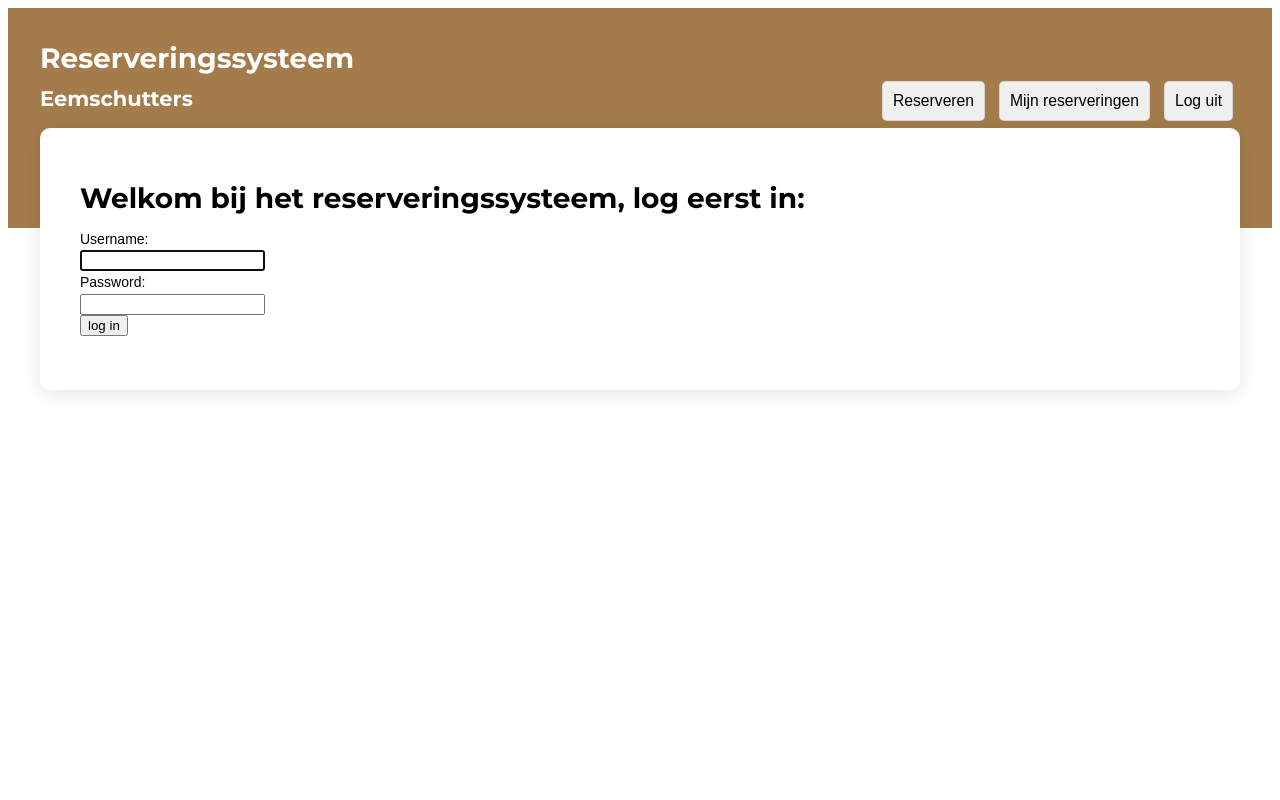
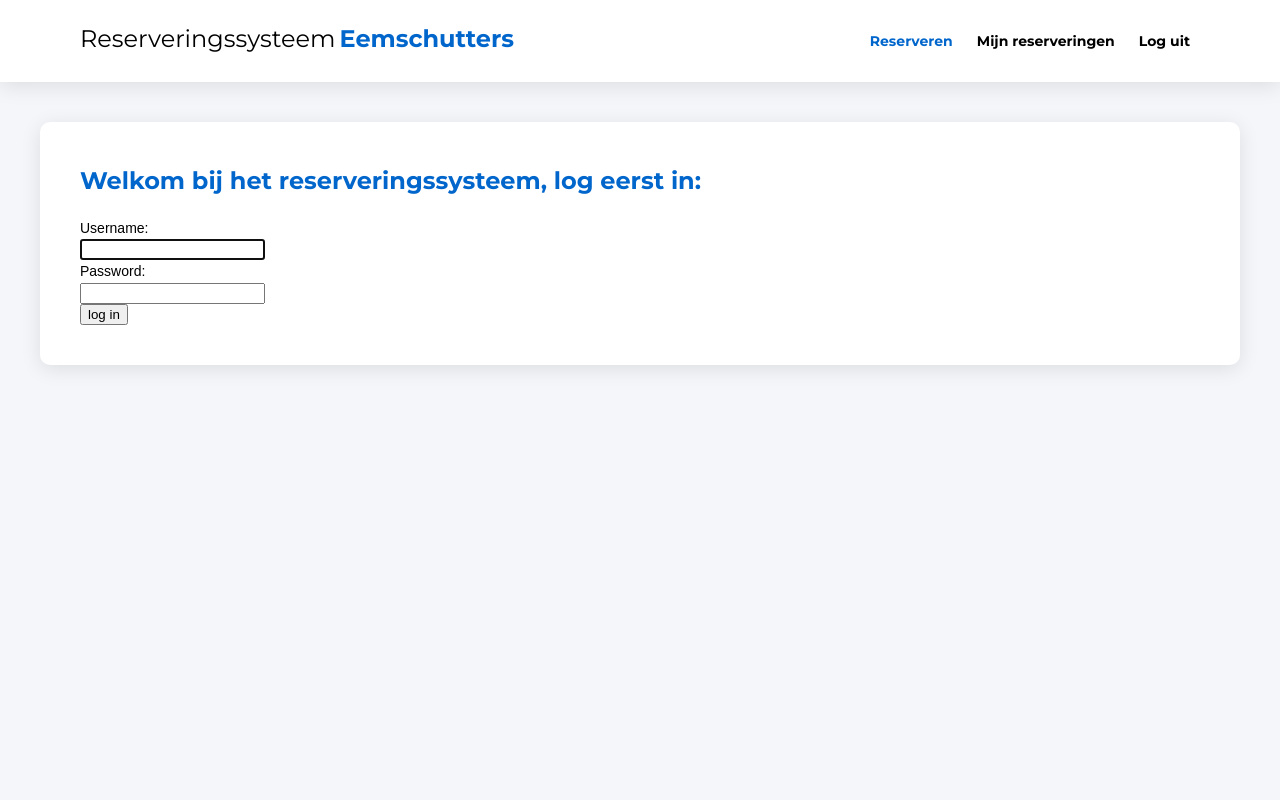
Before and after one commit to Swendude/Reserveringssysteem-Eemschutters, a Django app: page /login/ in a window 1280 px wide. Run offline with Django 3.2, Linux system fonts and the light colour scheme; the visitor is signed in with stand-in values (Sample User, id 1).

Commit message:
Vernieuwde layout.

```diff
--- a/reserveringen/static/reserveringen/style.css
+++ b/reserveringen/static/reserveringen/style.css
@@ -1,137 +1,183 @@
+/* CSS Reset */
+html, body, div, span, applet, object, iframe, h1, h2, h3, h4, h5, h6, p, blockquote, pre, a, abbr, acronym, address, big, cite, code, del, dfn, em, img, ins, kbd, q, s, samp, small, strike, strong, sub, sup, tt, var, b, u, i, center, dl, dt, dd, ol, ul, li, fieldset, form, label, legend, table, caption, tbody, tfoot, thead, tr, th, td, article, aside, canvas, details, embed, figure, figcaption, footer, header, hgroup, menu, nav, output, ruby, section, summary, time, mark, audio, video {
+  margin: 0;
+  padding: 0;
+  border: 0;
+  font-size: 100%;
+  font: inherit;
+  vertical-align: baseline; }
 
+/* HTML5 display-role reset for older browsers */
+article, aside, details, figcaption, figure, footer, header, hgroup, menu, nav, section {
+  display: block; }
+
+body {
+  line-height: 1; }
+
+ol, ul {
+  list-style: none; }
+
+blockquote, q {
+  quotes: none; }
+
+blockquote:before, blockquote:after {
+  content: '';
+  content: none; }
+
+q:before, q:after {
+  content: '';
+  content: none; }
+
+table {
+  border-collapse: collapse;
+  border-spacing: 0; }
+
+/* CSS Reset Einde */
 body {
   font-family: Arial, Helvetica, sans-serif;
   color: #000000;
   -moz-osx-font-smoothing: grayscale;
   -webkit-font-smoothing: antialiased;
-            line-height:1.6em;
-            font-size:14px;
-        }
-
+  line-height: 1.6em;
+  font-size: 14px;
+  background: #F5F6FA; }
 
 table,
 th,
 td {
-            border: 1px solid black;
-        }
+  border: 1px solid black; }
 
 h1,
 h2,
 h3,
 h4 {
-            font-family: 'Montserrat', sans-serif;
+  font-family: "Montserrat", sans-serif;
   font-weight: bold;
-        }
+  line-height: 1.6em;
+  margin-bottom: 16px; }
+
+h1 {
+  font-size: 24px;
+  color: #0066CC; }
+
+h2 {
+  font-size: 16px; }
+
 .wrapper {
   width: 100%;
-            max-width:1200px;
+  padding: 0 20px; }
+  @media (min-width: 1200px) {
+    .wrapper {
+      width: 1200px;
       margin: 0 auto;
-        }
-
-        .headerrow {
-            width: 100%;
-            display:inline-flex;
-            align-items: flex-end;
-            margin: auto;
-        }
-        .username {
-            font-weight: light;
-        }
-        /* .logo {
-            flex: 1;
-        } */
-        .menuitems {
-            flex: 1;
-            display: inline-flex;
-            justify-content: flex-end;
-
-        }
-
-        .menuitem {
-            color: #A47C4B;
-            background-color: white;
-            border: 1px solid white;
-            text-align: center;
-            padding: 5px;
-            margin: 10 15 10 5;
-        }
-
-        .userinfo {
-            display: flex;
-            flex-direction: column;
-        }
-
-
+      padding: unset; } }
 
 header {
-            height:200px;
-            background: #A47C4B;
-            padding-top:20px;
-            color:#fff;
-        }
+  min-height: 80px;
+  background: #ffffff;
+  padding: 20px 0;
+  box-sizing: border-box;
+  margin-bottom: 40px;
+  box-shadow: 0px 4px 20px rgba(0, 0, 0, 0.1); }
+  header .systeemNaam,
+  header .systeemBedrijfsnaam {
+    display: inline-block;
+    font-size: 24px;
+    font-family: "Montserrat", sans-serif;
+    font-weight: bold;
+    line-height: 1.6em; }
+  header .systeemNaam {
+    font-weight: normal; }
+  header .systeemBedrijfsnaam {
+    color: #0066CC; }
+  header .headerrow {
+    padding: 0 40px;
+    width: 100%;
+    box-sizing: border-box;
+    display: block; }
+    @media (min-width: 1200px) {
+      header .headerrow {
+        display: flex; } }
+    header .headerrow .logo,
+    header .headerrow nav {
+      flex: 50% 0 0; }
+    header .headerrow nav {
+      text-align: right;
+      font-family: "Montserrat", sans-serif;
+      font-weight: bold; }
+      header .headerrow nav a {
+        color: #000;
+        display: inline-block;
+        text-align: center;
+        text-decoration: none;
+        padding: 10px; }
+        header .headerrow nav a.actief, header .headerrow nav a:hover {
+          color: #0066CC; }
 
 .content .wrapper {
   background: #fff;
-            margin-top:-100px;
-            padding:40px;
-            box-sizing:border-box;
+  padding: 40px;
+  box-sizing: border-box;
   box-shadow: 0px 4px 20px rgba(0, 0, 0, 0.1);
-            border-radius: 10px;
-
-        }
+  border-radius: 10px; }
 
 .overzichtBanen {
-            display:block;
-            position:relative;
-        }
+  display: block;
+  position: relative; }
+  .overzichtBanen .baanRij {
+    display: flex;
+    border-bottom: 1px solid red; }
+    .overzichtBanen .baanRij .baanLabel {
+      flex: 200px 0 0;
+      display: block;
+      position: relative;
+      background-color: rgba(164, 124, 75, 0.2);
+      border-bottom: 1px solid red;
+      border-right: 1px solid red;
+      padding: 12px 0px 12px 6px; }
+    .overzichtBanen .baanRij .baanBeschikbaarheid {
+      display: flex;
+      flex: 100% 1 1;
+      position: relative; }
+      .overzichtBanen .baanRij .baanBeschikbaarheid .baanSlot {
+        flex: 100% 1 1;
+        position: relative; }
 
-        .overzichtBanen .baanRij {
-            display:flex;
-
-        }
-
-        .overzichtBanen .baanRij .baanLabel {
-            flex:200px 0 0;
-            display:block;
-            position:relative;
-            background-color: rgba(164, 124, 75, 0.2);
-            border-bottom:1px solid red;
-            border-right:1px solid red;
-            padding: 12px 0px 12px 6px;
-
-        }
-
-        .overzichtBanen .baanRij .baanBeschikbaarheid {
-            display:flex;
-            flex:100% 1 1;
-
-        }
-
-        .overzichtBanen .baanRij .baanBeschikbaarheid {
-            flex:100% 1 1;
-            position: relative;
-        }
+.dateSelector {
+  display: inline-block;
+  border: 2px solid #0066CC;
+  color: #0066CC;
+  border-radius: 5px;
+  padding: 10px;
+  font-weight: bold;
+  text-decoration: none;
+  margin-right: 10px;
+  margin-bottom: 10px; }
+  .dateSelector .icon {
+    display: inline-block;
+    margin-right: 10px; }
+  .dateSelector.active, .dateSelector:hover {
+    background: #0066CC;
+    color: #fff; }
 
 .tijdSlot {
   display: flex;
-            flex:100% 1 1;
+  flex: 100% 1 1;
   position: relative;
   border-left: 1px solid rgba(0, 0, 0, 0.1);
   border-right: 1px solid rgba(0, 0, 0, 0.1);
   border-top: 1px solid rgba(0, 0, 0, 0.1);
   justify-content: center;
-            padding: 7px;
-        }
+  padding: 7px; }
 
 .baanSlot {
   display: flex;
-            flex:100% 1 1;
+  flex: 100% 1 1;
   position: relative;
   justify-content: center;
-            border:1px solid rgba(0, 0, 0, 0.1);
+  border: 1px solid rgba(0, 0, 0, 0.1);
   border-left: 1px solid rgba(0, 0, 0, 0.1);
-            border-right: 1px solid rgba(0, 0, 0, 0.1);
-        }
+  border-right: 1px solid rgba(0, 0, 0, 0.1); }
 
 .dateButton {
   border-radius: 5px;
@@ -139,25 +185,21 @@
   padding: 10px;
   cursor: pointer;
   font-size: 1.12em;
-            border: 1px solid  rgba(0, 0, 0, 0.1);
-        }
+  border: 1px solid rgba(0, 0, 0, 0.1); }
 
 .dateButton:hover {
-            background-color: lightblue;
-        }
+  background-color: lightblue; }
 
 .dateButton.disabled {
-            color:#fff;
-            background-color:#A47C4B;
+  color: #fff;
+  background-color: #A47C4B;
   /* border: 1px solid  rgba(0, 0, 0, 1); */
-            cursor: default;
-        }
+  cursor: default; }
 
 .dateButton.self {
-            color:#fff;
-            background-color:#B6D094;
-            cursor: default;
-        }
+  color: #fff;
+  background-color: #B6D094;
+  cursor: default; }
 
 .reservering {
   margin: 10 0 10 0;
@@ -166,9 +208,8 @@
   border-radius: 10px;
   border: 1px solid black;
   display: flex;
-            justify-content: space-evenly;
-        }
+  justify-content: space-evenly; }
+
 .reserveringlabel {
   font-size: 12px;
-            color: rgba(0, 0, 0, 0.6);
-        }
+  color: rgba(0, 0, 0, 0.6); }
--- a/reserveringen/static/reserveringen/style.scss
+++ b/reserveringen/static/reserveringen/style.scss
@@ -1,5 +1,18 @@
 @import "partials/reset";
 
+// $color-primary: #6844D5;
+$color-primary: #0066CC;
+
+$color-background: #F5F6FA;
+$font-header: 'Montserrat', sans-serif;
+
+@mixin for-desktop-up {
+    @media (min-width: 1200px) { @content; }
+}
+
+@mixin dropShadow {
+    box-shadow: 0px 4px 20px rgba(0, 0, 0, 0.1);
+}
 
 body {
     font-family: Arial, Helvetica, sans-serif;
@@ -8,6 +21,7 @@ body {
     -webkit-font-smoothing: antialiased;
     line-height:1.6em;
     font-size:14px;
+    background: $color-background;
 }
 
 
@@ -21,60 +35,254 @@ h1,
 h2,
 h3,
 h4 {
-    font-family: 'Montserrat', sans-serif;
+    font-family: $font-header;
     font-weight: bold;
+    line-height:1.6em;
+    margin-bottom:16px;
 }
 
+h1 {
+    font-size:24px;
+    color: $color-primary;
+}
+
+h2 {
+    font-size:16px;
+}
+
+
 .wrapper {
+
+    width:100%;
+    padding:0 20px;
+
+    @include for-desktop-up() {
         width:1200px;
         margin: 0 auto;
+        padding:unset;
+    }
 }
 
+
+
 header {
-    height:300px;
-    background: #A47C4B;
-    padding-top:60px;
+    min-height:80px;
+    background: #ffffff;
+    padding:20px 0;
+    box-sizing:border-box;
+    margin-bottom:40px;
 
-    color:#fff;
+    @include dropShadow();
+
+
+    .systeemNaam,
+    .systeemBedrijfsnaam {
+        display:inline-block;
+        font-size:24px;
+        font-family: $font-header;
+        font-weight: bold;
+        line-height:1.6em;
     }
 
-.content .wrapper {
+    .systeemNaam {
+        font-weight: normal;
+    }
+
+    .systeemBedrijfsnaam {
+        color: $color-primary;
+    }
+
+    .headerrow {
+        padding: 0 40px;
+        width: 100%;
+        box-sizing:border-box;
+
+        display:block;
+
+        @include for-desktop-up() {
+            display:flex;
+        }
+
+        // align-items: flex-end;
+
+        .logo,
+        nav {
+            flex:50% 0 0;
+        }
+
+        nav {
+            text-align:right;
+            font-family: $font-header;
+            font-weight: bold;
+
+            a {
+                color: #000;
+                display:inline-block;
+                text-align:center;
+                text-decoration: none;
+                padding:10px;
+
+                &.actief,
+                &:hover {
+                    color: $color-primary;
+                }
+            }
+        }
+
+    }
+
+    // .menuitems {
+    //     flex: 1;
+    //     display: inline-flex;
+    //     justify-content: flex-end;
+    // }
+    // .menuitem {
+    //     color: $color-primary;
+    //     background-color: white;
+    //     border: 1px solid white;
+    //     text-align: center;
+    //     padding: 5px;
+    //     margin: 10 15 10 5;
+    // }
+    // .userinfo {
+    //     display: flex;
+    //     flex-direction: column;
+    // }
+
+}
+
+.content {
+    .wrapper {
         background: #fff;
-    margin-top:-100px;
+        // margin-top:-100px;
         padding:40px;
         box-sizing:border-box;
-
         box-shadow: 0px 4px 20px rgba(0, 0, 0, 0.1);
         border-radius: 10px;
-
+    }
 }
 
 .overzichtBanen {
     display:block;
     position:relative;
-}
 
-.overzichtBanen .baanRij {
+    .baanRij {
         display:flex;
         border-bottom:1px solid red;
 
-}
-
-.overzichtBanen .baanRij .baanLabel {
+        .baanLabel {
             flex:200px 0 0;
             display:block;
             position:relative;
             background-color: rgba(#A47C4B, 0.2);
+            border-bottom:1px solid red;
+            border-right:1px solid red;
+            padding: 12px 0px 12px 6px;
 
         }
 
-.overzichtBanen .baanRij .baanBeschikbaarheid {
+        .baanBeschikbaarheid {
             display:flex;
             flex:100% 1 1;
+            position: relative;
+
+            .baanSlot {
+                flex:100% 1 1;
+                position: relative;
+            }
 
         }
 
-.overzichtBanen .baanRij .baanBeschikbaarheid .baanSlot {
+    }
+}
+
+.dateSelector {
+
+    display: inline-block;
+    border:2px solid $color-primary;
+    color: $color-primary;
+    border-radius:5px;
+    padding:10px;
+    font-weight: bold;
+    text-decoration: none;
+    margin-right:10px;
+    margin-bottom:10px;
+
+    .icon {
+        display:inline-block;
+        margin-right:10px;
+    }
+
+
+    &.active,
+    &:hover {
+
+        background: $color-primary;
+        color:#fff;
+
+    }
+
+
+}
+
+
+.tijdSlot {
+    display: flex;
     flex:100% 1 1;
     position: relative;
+    border-left: 1px solid rgba(0, 0, 0, 0.1);
+    border-right: 1px solid rgba(0, 0, 0, 0.1);
+    border-top: 1px solid rgba(0, 0, 0, 0.1);
+    justify-content: center;
+    padding: 7px;
 }
+
+.baanSlot {
+    display: flex;
+    flex:100% 1 1;
+    position: relative;
+    justify-content: center;
+    border:1px solid rgba(0, 0, 0, 0.1);
+    border-left: 1px solid rgba(0, 0, 0, 0.1);
+    border-right: 1px solid rgba(0, 0, 0, 0.1);
+}
+
+.dateButton {
+    border-radius: 5px;
+    margin: 7px;
+    padding: 10px;
+    cursor: pointer;
+    font-size: 1.12em;
+    border: 1px solid  rgba(0, 0, 0, 0.1);
+}
+
+.dateButton:hover {
+    background-color: lightblue;
+}
+
+.dateButton.disabled {
+    color:#fff;
+    background-color:#A47C4B;
+    /* border: 1px solid  rgba(0, 0, 0, 1); */
+    cursor: default;
+}
+
+.dateButton.self {
+    color:#fff;
+    background-color:#B6D094;
+    cursor: default;
+}
+
+.reservering {
+    margin: 10 0 10 0;
+    padding: 10px;
+    box-shadow: 0px 4px 20px rgba(0, 0, 0, 0.1);
+    border-radius: 10px;
+    border: 1px solid black;
+    display: flex;
+    justify-content: space-evenly;
+}
+.reserveringlabel {
+    font-size: 12px;
+    color: rgba(0, 0, 0, 0.6);
+}
--- a/reserveringen/templates/reserveringen/base.html
+++ b/reserveringen/templates/reserveringen/base.html
@@ -6,7 +6,7 @@
     <meta name="viewport" content="width=device-width, initial-scale=1.0">
     <title>Eemschutters Reserveringssysteem</title>
 
-    <link href="https://fonts.googleapis.com/css2?family=Montserrat:wght@700&display=swap" rel="stylesheet">
+    <link href="https://fonts.googleapis.com/css2?family=Montserrat:wght@400;700&display=swap" rel="stylesheet">
     <link rel="stylesheet" type="text/css" href="{% static 'reserveringen/style.css' %}">
 </head>
 
@@ -16,25 +16,20 @@
         <div class="wrapper">
             <div class="headerrow">
                 <div class="logo">
-                    <h1>Reserveringssysteem</h1>
-                    <h2>Eemschutters</h2>
+                    <div class="systeemNaam">Reserveringssysteem</div>
+                    <div class="systeemBedrijfsnaam">Eemschutters</div>
                 </div>
                 {% if user.is_authenticated %}
-                <div class="menuitems">
-                    <div>
-                        <a href="{% url 'reserveringen' %}"><button class="dateButton">Reserveren</button></a>
-                    </div>
-
-                    <div>
-                        <a href="{% url 'mijn_reserveringen' %}"><button class="dateButton">Mijn reserveringen</button></a>
-                    </div>
-                    <div class="userinfo">
-                        <a href="{% url 'logout' %}"><button class="datebutton">Log uit</button></a>
-                    </div>
-                </div>
+                <nav>
+                    <a href="{% url 'reserveringen' %}" class="actief">Reserveren</a>
+                    <a href="{% url 'mijn_reserveringen' %}">Mijn reserveringen</a>
+                    <a href="{% url 'logout' %}">Log uit</a>
+                    <!-- <a href="{% url 'reserveringen' %}"><button class="dateButton">Reserveren</button></a>
+                    <a href="{% url 'mijn_reserveringen' %}"><button class="dateButton">Mijn reserveringen</button></a>
+                    <a href="{% url 'logout' %}"><button class="datebutton">Log uit</button></a> -->
+                </nav>
+                {% endif %}
             </div>
-            {% endif %}
-        </div>
         </div>
     </header>
 
```
Also changed, not shown: reserveringen/templates/reserveringen/reserveringen.html (+12 -8 lines). Lines whose indentation alone changed are shown as unchanged.
